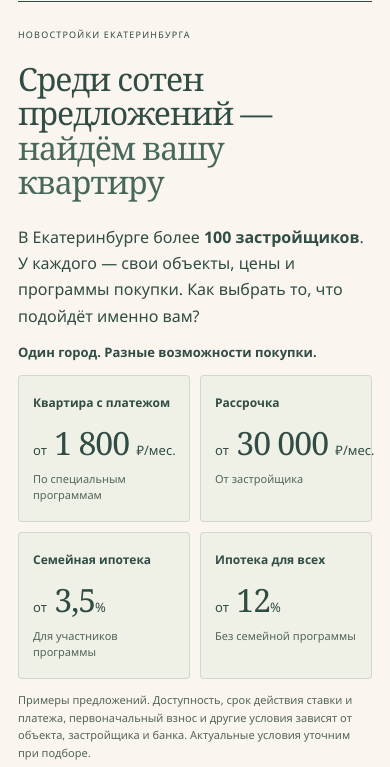
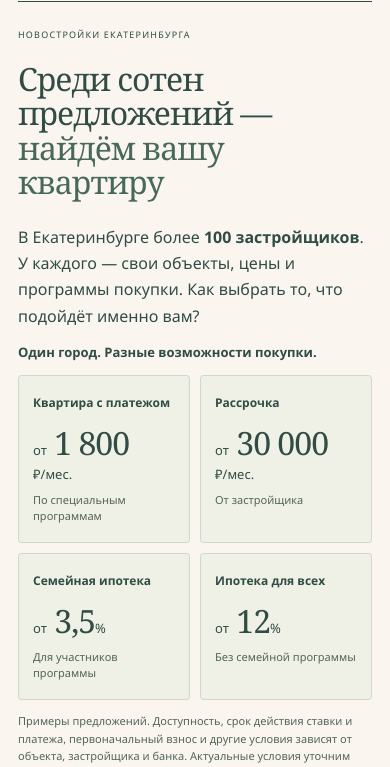
Before and after one commit to memorim/anna-ermakova-home, a plain HTML site: page public/index.html in a window 390 px wide. Shown: the part 74-841 px from the top of the page. Drawn offline with Linux system fonts and the light colour scheme.

Commit message:
fix: keep monthly payment labels inside narrow mobile cards

```diff
--- a/public/index.html
+++ b/public/index.html
@@ -26,8 +26,8 @@
       <div class="purchase-programs" role="group" aria-labelledby="programs-title" aria-describedby="programs-note">
         <h2 id="programs-title">Один город. Разные возможности покупки.</h2>
         <ul class="programs-grid">
-          <li class="program-card"><span class="program-label">Квартира с платежом</span><p class="program-value"><span class="program-prefix">от</span> 1 800 <span class="program-unit">₽/мес.</span></p><span class="program-detail">По специальным программам</span></li>
-          <li class="program-card"><span class="program-label">Рассрочка</span><p class="program-value"><span class="program-prefix">от</span> 30 000 <span class="program-unit">₽/мес.</span></p><span class="program-detail">От застройщика</span></li>
+          <li class="program-card"><span class="program-label">Квартира с платежом</span><p class="program-value"><span class="program-prefix">от</span> 1 800 <span class="program-unit program-unit-monthly">₽/мес.</span></p><span class="program-detail">По специальным программам</span></li>
+          <li class="program-card"><span class="program-label">Рассрочка</span><p class="program-value"><span class="program-prefix">от</span> 30 000 <span class="program-unit program-unit-monthly">₽/мес.</span></p><span class="program-detail">От застройщика</span></li>
           <li class="program-card"><span class="program-label">Семейная ипотека</span><p class="program-value"><span class="program-prefix">от</span> 3,5<span class="program-unit">%</span></p><span class="program-detail">Для участников программы</span></li>
           <li class="program-card"><span class="program-label">Ипотека для всех</span><p class="program-value"><span class="program-prefix">от</span> 12<span class="program-unit">%</span></p><span class="program-detail">Без семейной программы</span></li>
         </ul>
--- a/public/style.css
+++ b/public/style.css
@@ -56,6 +56,9 @@ a:not(.brand):hover{text-decoration:underline;text-underline-offset:.22em}
   .hero-benefits p:last-child{font-size:23px}
   .hero-benefits>a{margin-left:0;width:100%;justify-content:space-between;border-top:1px solid #304c4426;padding-top:12px}
 }
+@media(max-width:480px){
+  .program-unit-monthly{display:block;margin-top:4px}
+}
 @media(max-width:380px){
   .program-card{padding:14px 10px}
   .program-value{font-size:27px}
```
